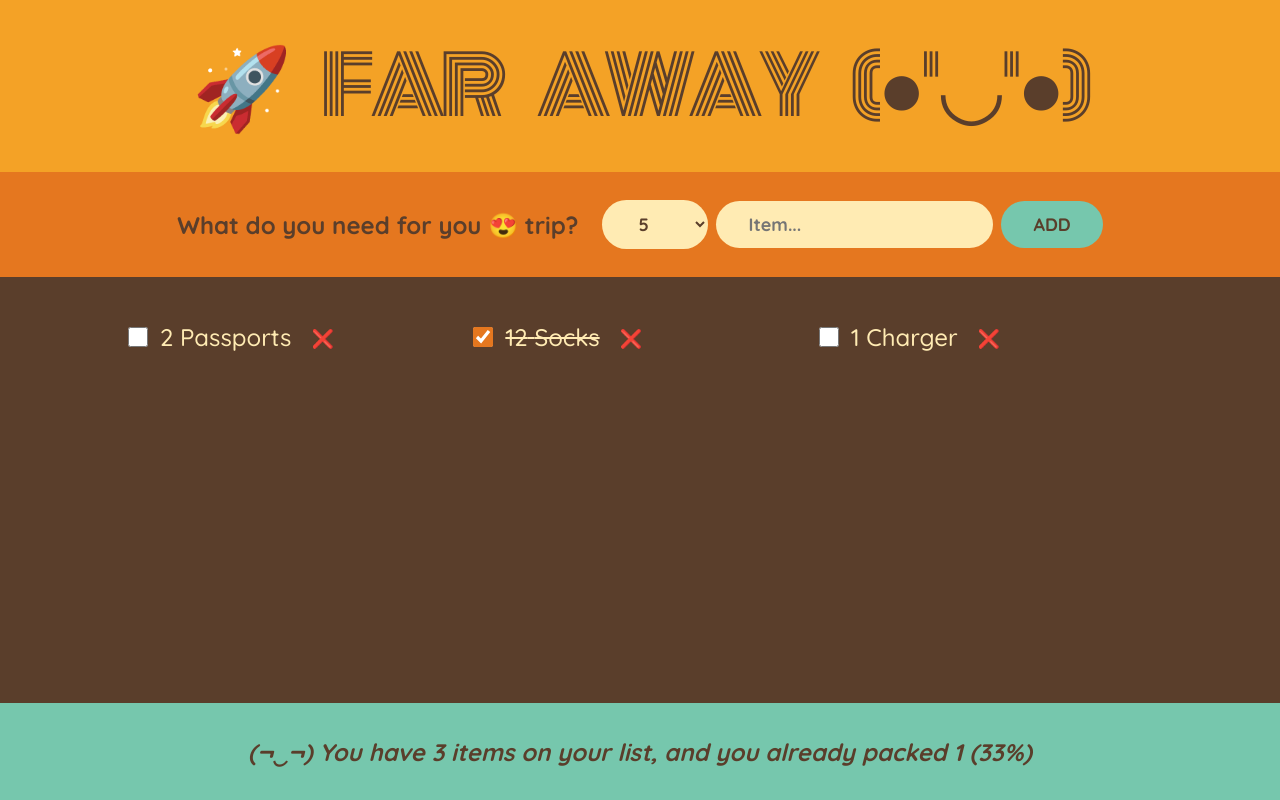
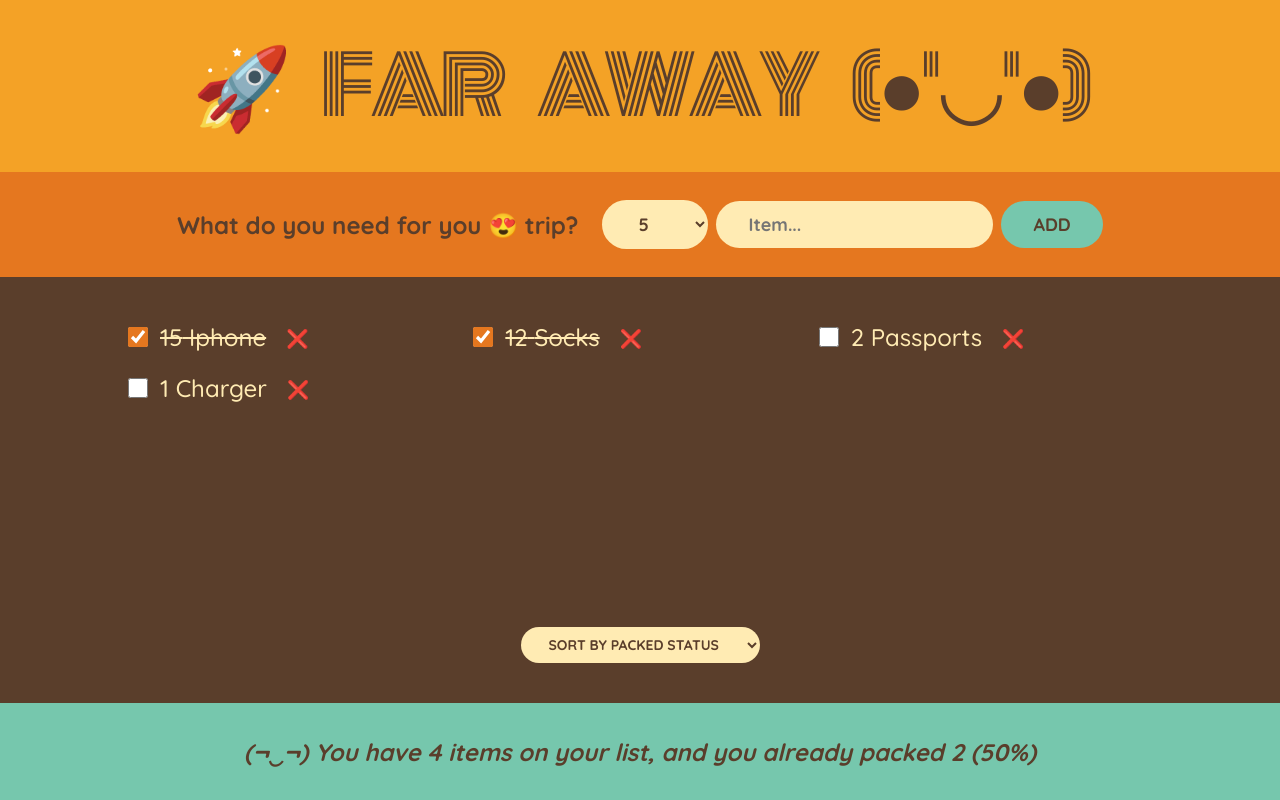
Before and after one commit to BenzReactHub/Travel-List, a React (Create React App) app: page / in a window 1280 px wide. Built offline with nearby package versions, Linux system fonts and the light colour scheme.

Commit message:
007-010. Sorting Items

```diff
--- a/src/App.js
+++ b/src/App.js
@@ -4,6 +4,7 @@ const initialItems = [
   { id: 1, description: "Passports", quantity: 2, packed: false },
   { id: 2, description: "Socks", quantity: 12, packed: true },
   { id: 3, description: "Charger", quantity: 1, packed: false },
+  { id: 4, description: "Iphone", quantity: 15, packed: true },
 ];
 
 export default function App() {
@@ -63,14 +64,62 @@ function Form({ setItems }) {
     </form>
   );
 }
+
 function PackingList({ items, setItems }) {
+  const [sortBy, setSortBy] = useState("packed");
+  let sortedItems = [];
+
+  switch (sortBy) {
+    case "input":
+      sortedItems = items.slice().sort((a, b) => +a.quantity - +b.quantity);
+      break;
+    case "descrition":
+      // eslint-disable-next-line array-callback-return
+      sortedItems = items.slice().sort((a, b) => {
+        if (
+          String(a.description).toLowerCase() <
+          String(b.description).toLowerCase()
+        )
+          return -1;
+        if (
+          String(a.description).toLowerCase() >
+          String(b.description).toLowerCase()
+        )
+          return 1;
+      });
+      break;
+    case "packed":
+      // eslint-disable-next-line array-callback-return
+      sortedItems = items.slice().sort((a, b) => {
+        if (a.packed) return -1;
+        if (b.packed) return 1;
+      });
+      break;
+    default:
+      break;
+  }
+
+  console.log("render");
+
   return (
     <div className="list">
-      <ul style={{}}>
-        {items.map((item) => (
+      <ul>
+        {sortedItems.map((item) => (
           <Item key={item.id} item={item} setItems={setItems} />
         ))}
       </ul>
+      <div className="actions">
+        <select
+          value={sortBy}
+          onChange={(e) => {
+            setSortBy(e.target.value);
+          }}
+        >
+          <option value="input">Sort by input order</option>
+          <option value="descrition">Sort by description</option>
+          <option value="packed">Sort by packed status</option>
+        </select>
+      </div>
     </div>
   );
 }
--- a/src/index.js
+++ b/src/index.js
@@ -5,7 +5,7 @@ import App from "./App";
 
 const root = ReactDOM.createRoot(document.getElementById("root"));
 root.render(
-  <React.StrictMode>
-    <App />
-  </React.StrictMode>,
+  // <React.StrictMode>
+  <App />,
+  // </React.StrictMode>,
 );
```
